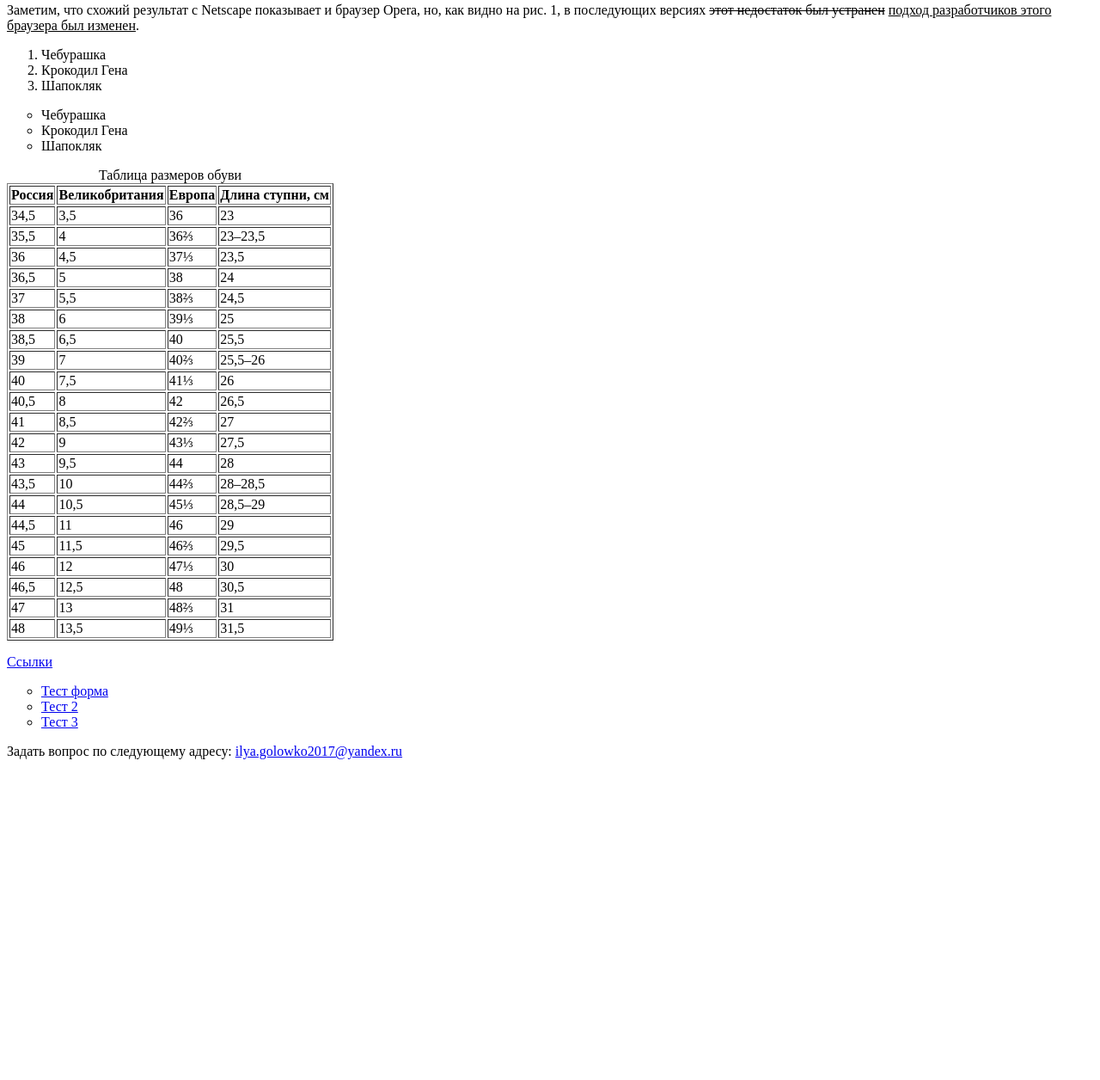
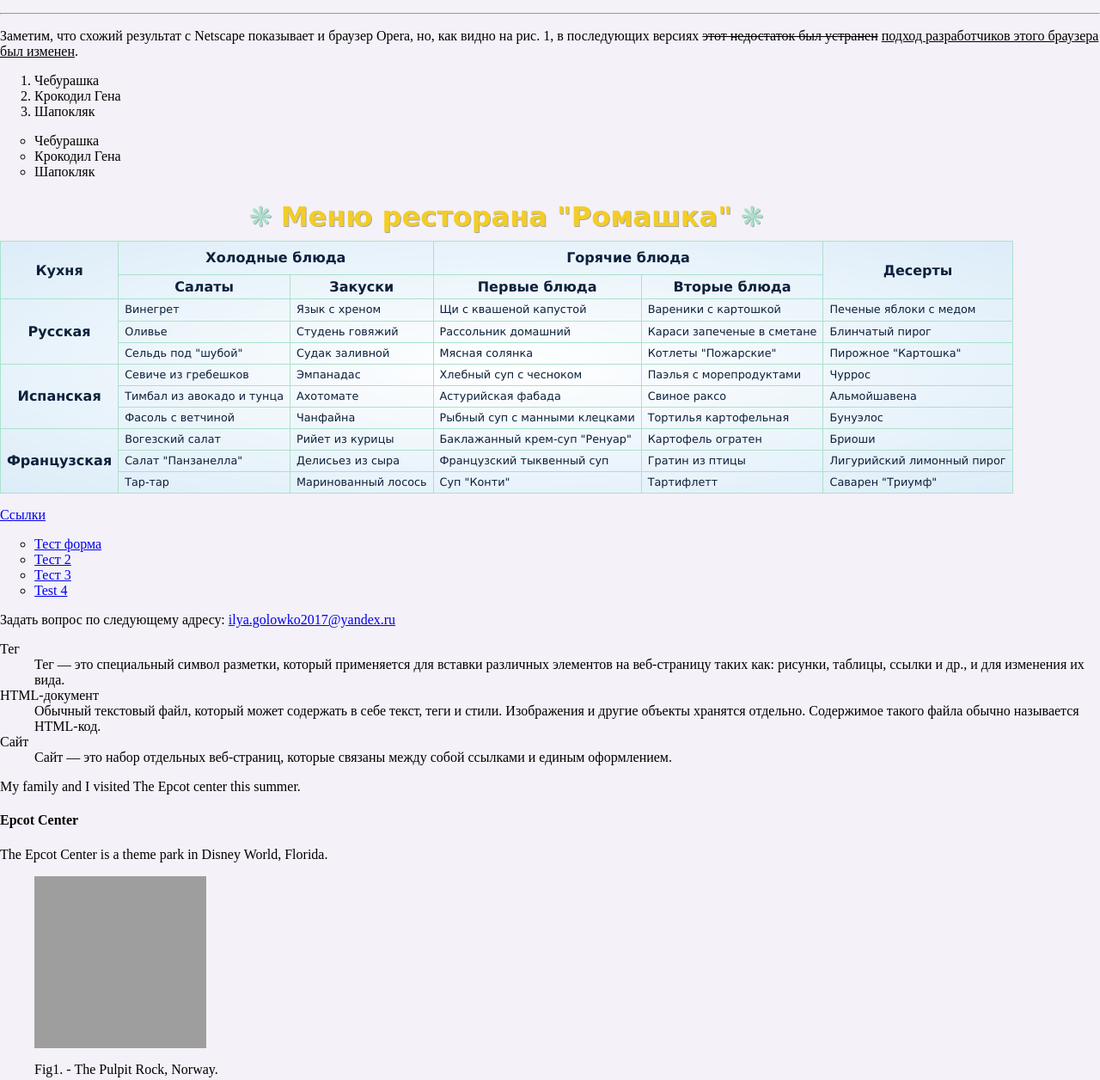
Before and after one commit to ilya-oreshek-golovko/my-first-project, a plain HTML site: page index.html in a window 1280 px wide. Shown: the part 769-2025 px from the top of the page at 86% size. Before the commit the page ends 1668 px from the top, so only its background shows below. Drawn offline with Linux system fonts and the light colour scheme; grey boxes are pictures that could not be loaded; a web font is replaced by a local one.

Commit message:
4-й день изучения

```diff
--- a/assets/style.css
+++ b/assets/style.css
@@ -1,3 +1,41 @@
+body {
+    margin: 0;
+    background: #F4F1F8;
+  }
+  table {
+    border-collapse: collapse;
+    line-height: 1.1;
+    font-family: "Lucida Sans Unicode", "Lucida Grande", sans-serif;
+    background:  radial-gradient(farthest-corner at 50% 50%, white, #DCECF8);
+    color: #0C213B;
+  }
+  caption {
+    font-family: annabelle, cursive;
+    font-weight: bold;
+    font-size: 2em;
+    padding: 10px;
+    color: #F3CD26;
+    text-shadow: 1px 1px 0 rgba(0,0,0,.3);
+   }
+  caption:before, caption:after {
+    content: "\274B";
+    color: #A9E2CC;
+    margin: 0 10px;
+  }
+  th {
+    padding: 10px;
+    border: 1px solid #A9E2CC;
+  }
+  td {
+    font-size: 0.8em;
+    padding: 5px 7px;
+    border: 1px solid #A9E2CC;
+  }
+  .first {
+    font-size: 1em;
+    font-weight: bold;
+    text-align: center;
+  }
 .menu {
 width: 220px; /* Ширина меню */
 padding: 5px; /* Отступы от рамки до пунктов меню */
--- /dev/null
+++ b/assets/style_2.css
@@ -0,0 +1,16 @@
+* {
+    font-family: Arial, Helvetica, sans-serif;
+    color: cadetblue;
+}
+
+[class$="gi"]{
+    color:red
+}
+
+.gi_cont > h2{
+    color:chartreuse
+}
+
+#it_is_h2 + h3{
+    color: yellow
+}
--- /dev/null
+++ b/assets/style_3.css
@@ -0,0 +1,5 @@
+.container{
+    width: 1140px;
+    margin: auto;
+    text-align: center;
+}
--- /dev/null
+++ b/assets/style_4.css
@@ -0,0 +1,22 @@
+.wrap{
+    width: 1140px;
+    margin: 0 auto;
+}
+
+header{
+    background-color:aqua;
+}
+.content{
+    float: left;
+    width: 80%;
+    background-color:blue;
+}
+aside{
+    float: left;
+    width: 20%;
+    background-color:blueviolet;
+}
+footer{
+    clear: both;
+    background-color:brown;
+}
--- a/index.html
+++ b/index.html
@@ -44,6 +44,7 @@
     <em>Выделение текста</em>
 
     <p><b>Формула серной кислоты:</b> <i>H<sub>2</sub>SO<sub>4</sub></i></p>
+    <p><b>Моя фрмула:</b> <i>x=y<sup>2</sup></i></p>
 
     <hr>
     <blockquote>
@@ -71,35 +72,86 @@
         <li>Шапокляк</li>
     </ul>
 
-    <table border="1">
-        <caption>Таблица размеров обуви</caption>
+    <table>
+        <caption>Меню ресторана "Ромашка"</caption>
         <tr>
-         <th>Россия</th>
-         <th>Великобритания</th>
-         <th>Европа</th>
-         <th>Длина ступни, см</th>
+          <th rowspan="2" class="first">Кухня</th>
+          <th colspan="2">Холодные блюда</th>
+          <th colspan="2">Горячие блюда</th>
+          <th rowspan="2">Десерты</th>
         </tr>
-        <tr><td>34,5</td><td>3,5</td><td>36</td><td>23</td></tr>
-        <tr><td>35,5</td><td>4</td><td>36⅔</td><td>23–23,5</td></tr>
-        <tr><td>36</td><td>4,5</td><td>37⅓</td><td>23,5</td></tr>
-        <tr><td>36,5</td><td>5</td><td>38</td><td>24</td></tr>
-        <tr><td>37</td><td>5,5</td><td>38⅔</td><td>24,5</td></tr>
-        <tr><td>38</td><td>6</td><td>39⅓</td><td>25</td></tr>
-        <tr><td>38,5</td><td>6,5</td><td>40</td><td>25,5</td></tr>
-        <tr><td>39</td><td>7</td><td>40⅔</td><td>25,5–26</td></tr>
-        <tr><td>40</td><td>7,5</td><td>41⅓</td><td>26</td></tr>
-        <tr><td>40,5</td><td>8</td><td>42</td><td>26,5</td></tr>
-        <tr><td>41</td><td>8,5</td><td>42⅔</td><td>27</td></tr>
-        <tr><td>42</td><td>9</td><td>43⅓</td><td>27,5</td></tr>
-        <tr><td>43</td><td>9,5</td><td>44</td><td>28</td></tr>
-        <tr><td>43,5</td><td>10</td><td>44⅔</td><td>28–28,5</td></tr>
-        <tr><td>44</td><td>10,5</td><td>45⅓</td><td>28,5–29</td></tr>
-        <tr><td>44,5</td><td>11</td><td>46</td><td>29</td></tr>
-        <tr><td>45</td><td>11,5</td><td>46⅔</td><td>29,5</td></tr>
-        <tr><td>46</td><td>12</td><td>47⅓</td><td>30</td></tr>
-        <tr><td>46,5</td><td>12,5</td><td>48</td><td>30,5</td></tr>
-        <tr><td>47</td><td>13</td><td>48⅔</td><td>31</td></tr>
-        <tr><td>48</td><td>13,5</td><td>49⅓</td><td>31,5</td></tr>
+        <tr>
+          <td class="first">Салаты</td>
+          <td class="first">Закуски</td>
+          <td class="first">Первые блюда</td>
+          <td class="first">Вторые блюда</td>
+        </tr>
+        <tr>
+          <td rowspan="3" class="first">Русская</td>
+          <td>Винегрет</td>
+          <td>Язык с хреном</td>
+          <td>Щи с квашеной капустой</td>
+          <td>Вареники с картошкой</td>
+          <td>Печеные яблоки с медом</td>
+        </tr>
+        <tr>
+          <td>Оливье</td>
+          <td>Студень говяжий</td>
+          <td>Рассольник домашний</td>
+          <td>Караси запеченые в сметане</td>
+          <td>Блинчатый пирог</td>
+        </tr>
+        <tr>
+          <td>Сельдь под "шубой"</td>
+          <td>Судак заливной</td>
+          <td>Мясная солянка</td>
+          <td>Котлеты "Пожарские"</td>
+          <td>Пирожное "Картошка"</td>
+          </tr>
+        <tr>
+          <td rowspan="3" class="first">Испанская</td>
+          <td>Севиче из гребешков</td>
+          <td>Эмпанадас</td>
+          <td>Хлебный суп с чесноком</td>
+          <td>Паэлья с морепродуктами</td>
+          <td>Чуррос</td>
+          </tr>
+        <tr>
+          <td>Тимбал из авокадо и тунца</td>
+          <td>Ахотомате</td>
+          <td>Астурийская фабада</td>
+          <td>Свиное раксо</td>
+          <td>Альмойшавена</td>
+          </tr>
+        <tr>
+          <td>Фасоль с ветчиной</td>
+          <td>Чанфайна</td>
+          <td>Рыбный суп с манными клецками </td>
+          <td>Тортилья картофельная</td>
+          <td>Бунуэлос</td>
+          </tr>
+        <tr>
+          <td rowspan="3" class="first">Французская</td>
+          <td>Вогезский салат</td>
+          <td>Рийет из курицы</td>
+          <td>Баклажанный крем-суп "Ренуар"</td>
+          <td>Картофель огратен</td>
+          <td>Бриоши</td>
+          </tr>
+        <tr>
+          <td>Салат "Панзанелла"</td>
+          <td>Делисьез из сыра</td>
+          <td>Французский тыквенный суп</td>
+          <td>Гратин из птицы</td>
+          <td>Лигурийский лимонный пирог</td>
+          </tr>
+        <tr>
+          <td>Тар-тар</td>
+          <td>Маринованный лосось</td>
+          <td>Суп "Конти"</td>
+          <td>Тартифлетт</td>
+          <td>Саварен "Триумф"</td>
+          </tr>
     </table>
 
     <p><a href="http://htmlbook.ru/samhtml/ssylki" target="_blank">Ссылки</a></p>
@@ -108,9 +160,41 @@
         <li><a href="./test_form.html">Тест форма</a></li>
         <li><a href="./test2.html">Тест 2</a></li>
         <li><a href="./test_folder/test3.html">Тест 3</a></li>
+        <li><a href="test4.html">Test 4</a></li>
     </ul>
 
     <p>Задать вопрос по следующему адресу: <a href="mailto:ilya.golowko2017@yandex.ru?subject=Вопрос по HTML">ilya.golowko2017@yandex.ru</a></p>
 
+    <dl>
+        <dt>Тег</dt>
+            <dd>Тег — это специальный символ разметки, который применяется для
+                вставки различных элементов на веб-страницу таких как: рисунки,
+                таблицы, ссылки и др., и для изменения их вида.</dd>
+        <dt>HTML-документ</dt>
+            <dd>Обычный текстовый файл, который может содержать в себе текст,
+                теги и стили. Изображения и другие объекты хранятся отдельно.
+                Содержимое такого файла обычно называется HTML-код.</dd>
+        <dt>Сайт</dt>
+        <dd>Cайт — это набор отдельных веб-страниц, которые связаны между собой
+                ссылками и единым оформлением.</dd>
+    </dl>
+    <p>My family and I visited The Epcot center this summer.</p>
+
+    <aside>
+        <h4>Epcot Center</h4>
+        <p>The Epcot Center is a theme park in Disney World, Florida.</p>
+    </aside>
+
+    <figure>
+        <p><img src="https://klike.net/uploads/posts/2019-05/1556708032_1.jpg"
+            alt="Это абсолютный адрес размещения изображения" align="middle" height="200px" width="200px"></p>
+        <figcaption>Fig1. - The Pulpit Rock, Norway.</figcaption>
+    </figure>
+
 </body>
+<footer>
+    <p>Posted by: Hege Refsnes</p>
+    <p>Contact information: <a href="mailto:someone@html5css.ru">
+    someone@html5css.ru</a>.</p>
+  </footer>
 </html>
```
Also changed, not shown: test2.html (+15 -2 lines), test4.html (added, +46 -0 lines), test_folder/test3.html (+17 -1 lines).
